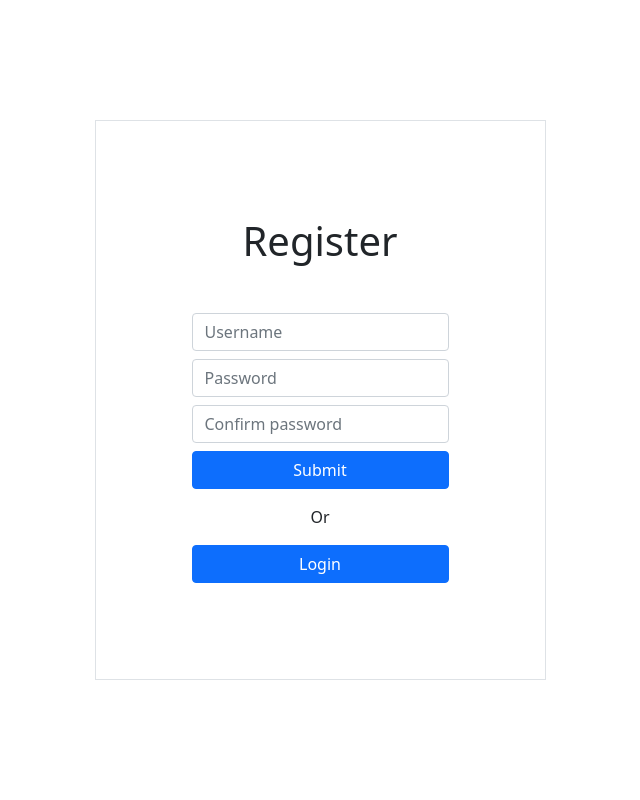
After one commit to Andrii-Dykyi/fakeCSV_Django_jQuery, a Django app: template schemas/templates/registration/register.html in a window 1280 px wide. The commit adds this page. Shown: the whole page, without its empty margins (320-960 px from the left). Run offline with Django 3.2, Linux system fonts and the light colour scheme; the template is opened without the code that fills it, so the values that code supplies are empty.

Commit message:
Added login and registration|Refactor templates

```diff
--- a/FakeCSV/settings.py
+++ b/FakeCSV/settings.py
@@ -28,17 +28,17 @@ DEBUG = True
 ALLOWED_HOSTS = []
 
 LOGIN_REDIRECT_URL = '/'
+LOGOUT_REDIRECT_URL = '/'
 # Application definition
 
 INSTALLED_APPS = [
+    'schemas.apps.SchemasConfig',
     'django.contrib.admin',
     'django.contrib.auth',
     'django.contrib.contenttypes',
     'django.contrib.sessions',
     'django.contrib.messages',
     'django.contrib.staticfiles',
-    'schemas.apps.SchemasConfig',
-    'rest_framework'
 ]
 
 MIDDLEWARE = [
--- a/FakeCSV/urls.py
+++ b/FakeCSV/urls.py
@@ -14,10 +14,13 @@ Including another URLconf
     2. Add a URL to urlpatterns:  path('blog/', include('blog.urls'))
 """
 from django.contrib import admin
-from django.urls import path, include
+from django.urls import include, path
+from schemas.views import register_user
+
 
 urlpatterns = [
     path('admin/', admin.site.urls),
     path('accounts/', include('django.contrib.auth.urls')),
+    path('register/', register_user, name='register'),
     path('', include('schemas.urls')),
 ]
--- a/schemas/static/schemas/js/index.js
+++ b/schemas/static/schemas/js/index.js
@@ -17,7 +17,7 @@ $("#createColumn").submit(function (e) {
 
     $.ajax({
         type: "POST",
-        url: "/new_column/",
+        url: "/new/column/",
         data: $(this).serialize()
     })
     .done((response) => {
@@ -35,7 +35,7 @@ $("#createColumn").submit(function (e) {
         }
 
         $("#columnRows").append(
-            `<form class="columnRow" action="/new_column/delete/${response.id}/" method="POST">
+            `<form class="columnRow" action="/column/delete/${response.id}/" method="POST">
                 <input type="hidden" name="csrfmiddlewaretoken" value="${response.csrfmiddlewaretoken}">
                 <div class="row mb-3">
                     <div class="col">
--- /dev/null
+++ b/schemas/templates/registration/base.html
@@ -0,0 +1,21 @@
+{% load static %}
+
+<!DOCTYPE html>
+<html lang="en">
+
+<head>
+    <meta charset="UTF-8">
+    <meta http-equiv="X-UA-Compatible" content="IE=edge">
+    <meta name="viewport" content="width=device-width, initial-scale=1.0">
+    <link href="https://cdn.jsdelivr.net/npm/bootstrap@5.0.0-beta2/dist/css/bootstrap.min.css" rel="stylesheet"
+        integrity="sha384-BmbxuPwQa2lc/FVzBcNJ7UAyJxM6wuqIj61tLrc4wSX0szH/Ev+nYRRuWlolflfl" crossorigin="anonymous">
+    <link rel="stylesheet" href="{% static 'schemas/css/style.css' %}">
+    <title>{% block title %}{% endblock %}</title>
+</head>
+
+<body class="loginWrapper text-center d-flex justify-content-center align-items-center">
+    {% block content %}
+    {% endblock %}
+</body>
+
+</html>
--- /dev/null
+++ b/schemas/templates/registration/register.html
@@ -0,0 +1,20 @@
+{% extends './base.html' %}
+
+
+{% block title %}Register{% endblock %}
+
+
+{% block content %}
+    <div class="border p-5">
+        <form class="m-5" method="POST">
+            {% csrf_token %}
+            <h1 class="mb-5">Register</h1>
+            <input class="form-control mb-2" type="text" name="username" maxlength="150" placeholder="Username" required>
+            <input class="form-control mb-2" type="password" name="password1" placeholder="Password" required>
+            <input class="form-control mb-2" type="password" name="password2" placeholder="Confirm password" required>
+            <button class="w-100 btn btn-primary" type="submit">Submit</button>
+            <p class="mt-3">Or</p>
+            <a class="w-100 btn btn-primary" href="{% url 'login' %}" role="button">Login</a>
+        </form>
+    </div>
+{% endblock %}
--- a/schemas/templates/schemas/base.html
+++ b/schemas/templates/schemas/base.html
@@ -29,7 +29,7 @@
                 <span class="navbar-text">
                     Hello, {{ user.username }}
                 </span>
-                <a class="nav-link" href="#">Logout</a>
+                <a class="nav-link" href="{% url 'logout' %}">Logout</a>
             </div>
         </div>
     </nav>
--- a/schemas/templates/schemas/new_schema.html
+++ b/schemas/templates/schemas/new_schema.html
@@ -1,4 +1,7 @@
 {% extends './base.html' %}
+
+
+{% block title %}New Schema{% endblock %}
 
 
 {% block content %}
--- a/schemas/templates/schemas/schema_detail.html
+++ b/schemas/templates/schemas/schema_detail.html
@@ -1,4 +1,7 @@
 {% extends './base.html' %}
+
+
+{% block title %}New Schema{% endblock %}
 
 
 {% block content %}
--- a/schemas/urls.py
+++ b/schemas/urls.py
@@ -6,9 +6,9 @@ from . import views
 app_name = 'schemas'
 urlpatterns = [
     path('', views.IndexView.as_view(), name='index'),
-    path('new_schema/', views.CreateSchemaView.as_view(), name='create_schema'),
-    path('new_column/', views.ColumnCreateView.as_view(), name='create_column'),
-    path('new_column/delete/<int:column_id>/', views.ColumnDeleteView.as_view(), name='delete_column'),
+    path('new/schema/', views.CreateSchemaView.as_view(), name='create_schema'),
+    path('new/column/', views.ColumnCreateView.as_view(), name='create_column'),
+    path('column/delete/<int:column_id>/', views.ColumnDeleteView.as_view(), name='delete_column'),
     path('schema/<int:schema_id>/', views.SchemaView.as_view(), name='schema_detail'),
     path('schema/delete/<int:schema_id>', views.DeleteSchemaView.as_view(), name='delete_schema'),
     path('schema/get_file/<int:dataset_id>/', views.FileDownloadView.as_view(), name='get_file'),
```
Also changed, not shown: schemas/templates/registration/login.html (+9 -15 lines), schemas/views.py (+15 -0 lines).
